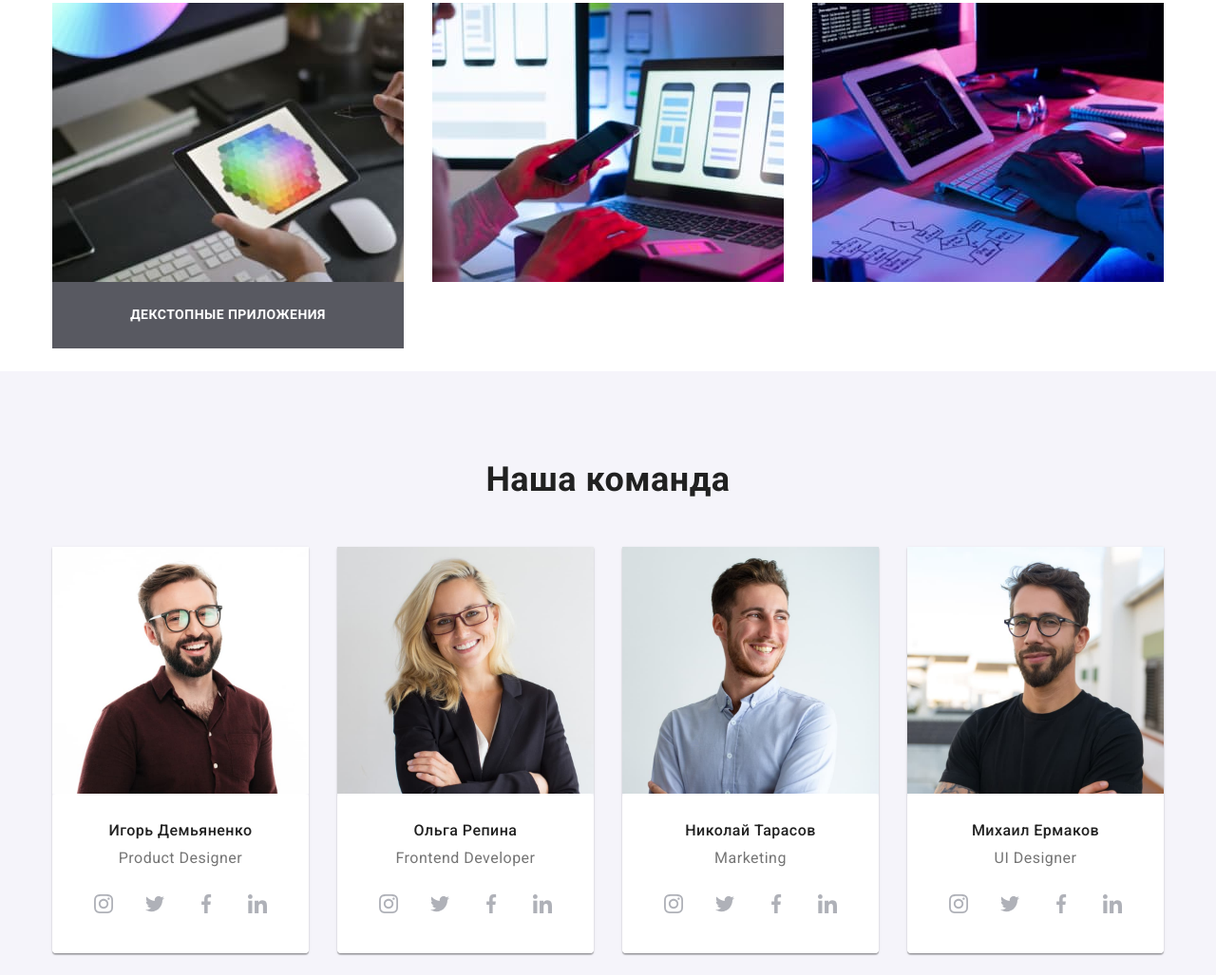
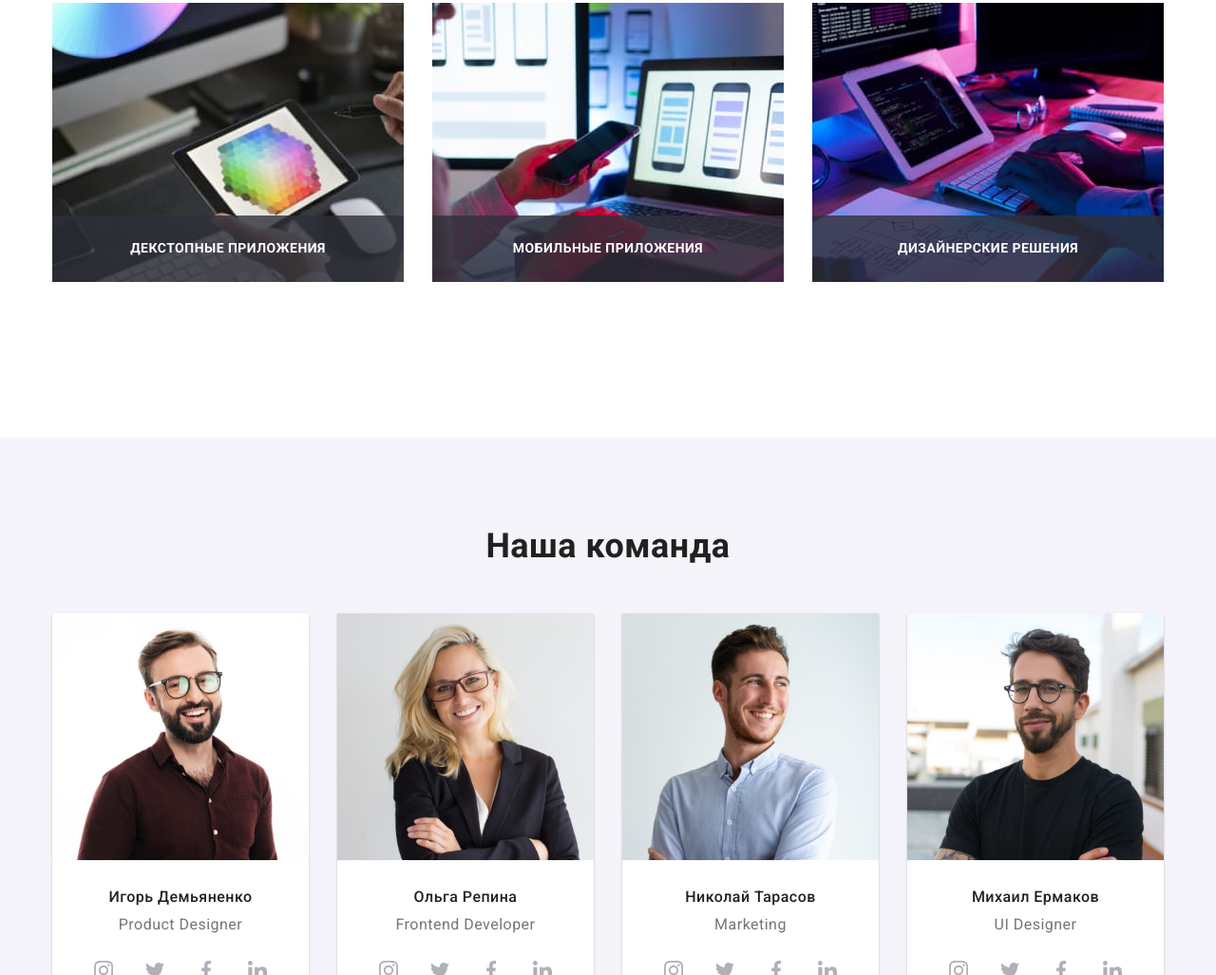
Before and after one commit to VladimirZuz/goit-homework-ws-05, a plain HTML site: page index.html in a window 1280 px wide. Shown: the part 1206-2233 px from the top of the page at 95% size. Drawn offline with nearby package versions, Linux system fonts and the light colour scheme.

Commit message:
дз-5(5) Секция 4

```diff
--- a/css/style.css
+++ b/css/style.css
@@ -411,11 +411,14 @@ body {
 }
 
 .job-div {
-  position: absolute;
+  position: relative;
+  bottom: 70px;
+
   display: flex;
   justify-content: center;
   align-items: center;
-  width: 370px;
+
+  width: 100%;
   height: 70px;
   background: rgba(47, 48, 58, 0.8);
 }
@@ -424,9 +427,7 @@ body {
   font-weight: bold;
   font-size: 14px;
   line-height: 1.14;
-
   text-transform: uppercase;
-
   color: #ffffff;
 }
 
--- a/index.html
+++ b/index.html
@@ -154,6 +154,9 @@
                 width="370"
                 height="294"
               />
+              <div class="job-div">
+                <p class="job-photo-text">Мобильные приложения</p>
+              </div>
             </li>
 
             <li>
@@ -164,6 +167,9 @@
                 width="370"
                 height="294"
               />
+              <div class="job-div">
+                <p class="job-photo-text">Дизайнерские решения</p>
+              </div>
             </li>
           </ul>
         </div>
```
